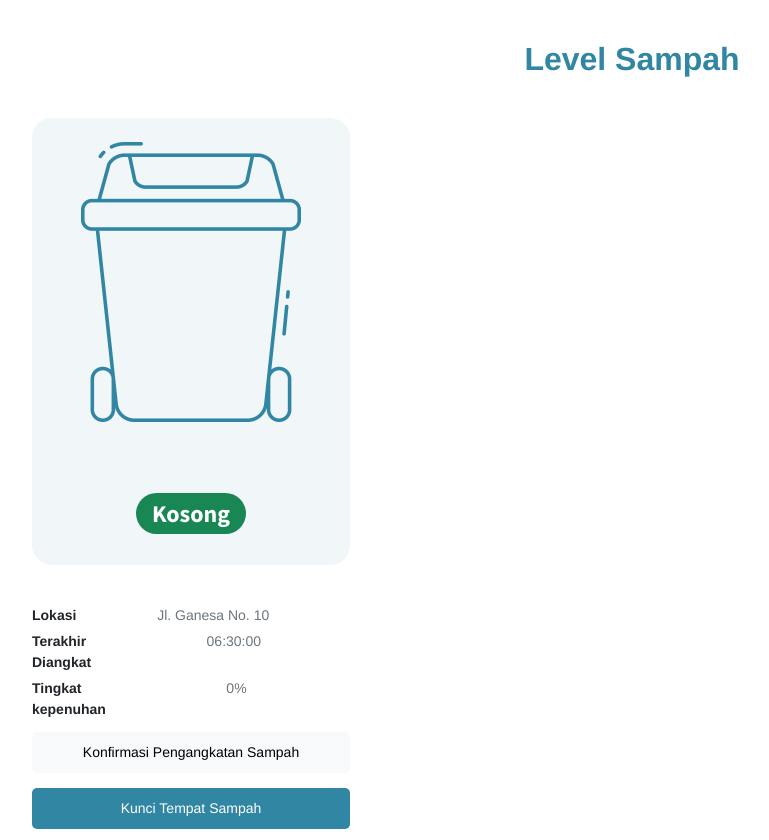
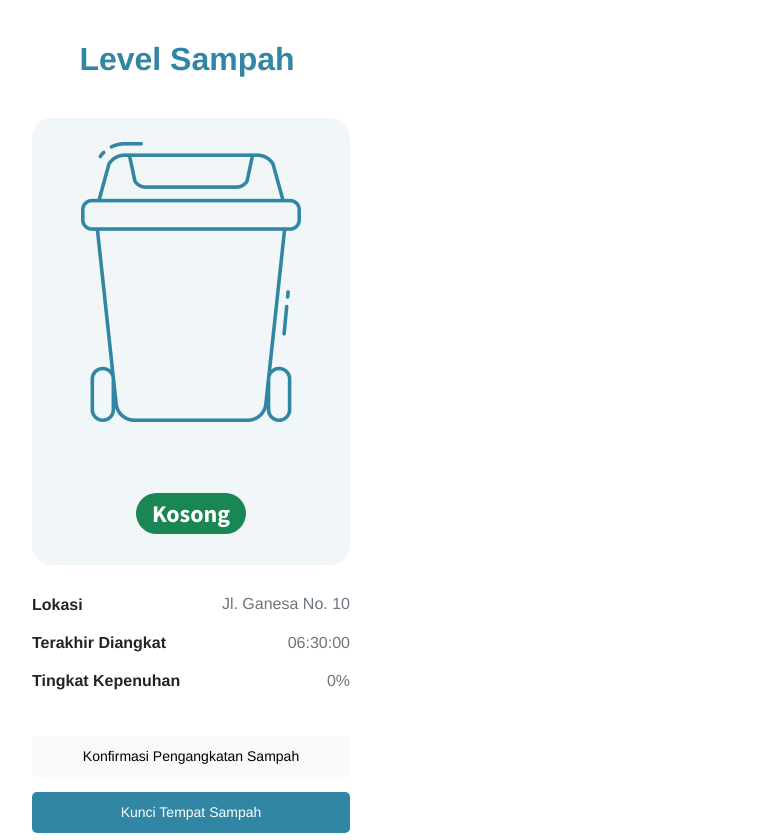
Before and after one commit to divyamaharani10/smart-trash-bin-monitoring, a React (Vite) app in the folder trash-bin-reksti/: page / in a window 1280 px wide. Shown: the whole page, without its empty margins (8-777 px from the left). Built offline with nearby package versions, Linux system fonts and the light colour scheme.

Commit message:
fix binlevel

```diff
--- a/trash-bin-reksti/src/index.css
+++ b/trash-bin-reksti/src/index.css
@@ -45,12 +45,13 @@ title{
 
 text{
   font-family: Helvetica Neue;
-  font-size: 14px;
+  font-size: 16px;
+  line-height: 38.4px;
 }
 
 b{
   font-family: Helvetica Neue;
-  font-size: 14px;
+  font-size: 16px;
   font-weight: bolder;
 }
 
--- a/trash-bin-reksti/src/views/binLevel.css
+++ b/trash-bin-reksti/src/views/binLevel.css
@@ -7,6 +7,7 @@
     width: 318px;
     height: 447px;
     margin: 40px;
+    margin-bottom: 20px;
     row-gap:30px;
     border-radius: 20px ;
 }
@@ -15,9 +16,10 @@
     display: flex;
     flex-direction: column;
     width: 318px;
-    height: 72px;
-    row-gap:5px;
-    margin: 40px;
+    height: fit-content;
+    row-gap:0px;
+    margin-left: 40px;
+    margin-bottom: 20px;
 }
 
 .flex-container-column-button {
@@ -26,20 +28,31 @@
     width: 318px;
     height: 100%;
     row-gap: 0px;
-    margin: 40px;
+    margin-left: 40px;
 }
 
 
 .bin-level{
-    width: 100%;
+    width: 390px;
     height: 100%;
 }
 
+text{
+    text-align: end;
+    width: fit-content;
+    margin: 0px;
+  }
+
+b{
+    width: fit-content;
+  }
 
 .flex-container-row{
     display:flex;
     flex-direction: row;
     justify-content: space-between;
+    align-items: center;
+    margin: 0px;
 }
 
 button-konfirmasi{
--- a/trash-bin-reksti/src/views/binLevel.jsx
+++ b/trash-bin-reksti/src/views/binLevel.jsx
@@ -25,7 +25,7 @@ const BinLevel = () => {
                     <text>06:30:00</text>
                 </div>
                 <div className="flex-container-row">
-                    <b>Tingkat kepenuhan</b>
+                    <b>Tingkat Kepenuhan</b>
                     <text>0%</text>
                 </div>
             </div>
```
